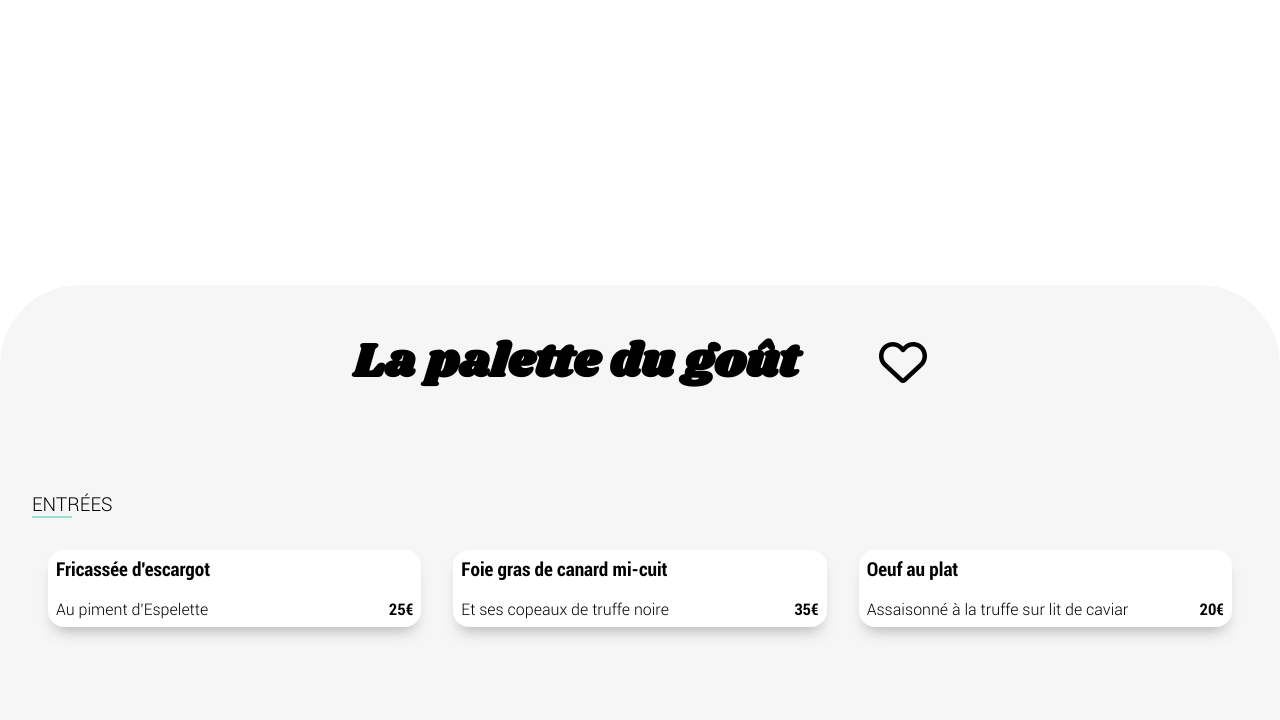
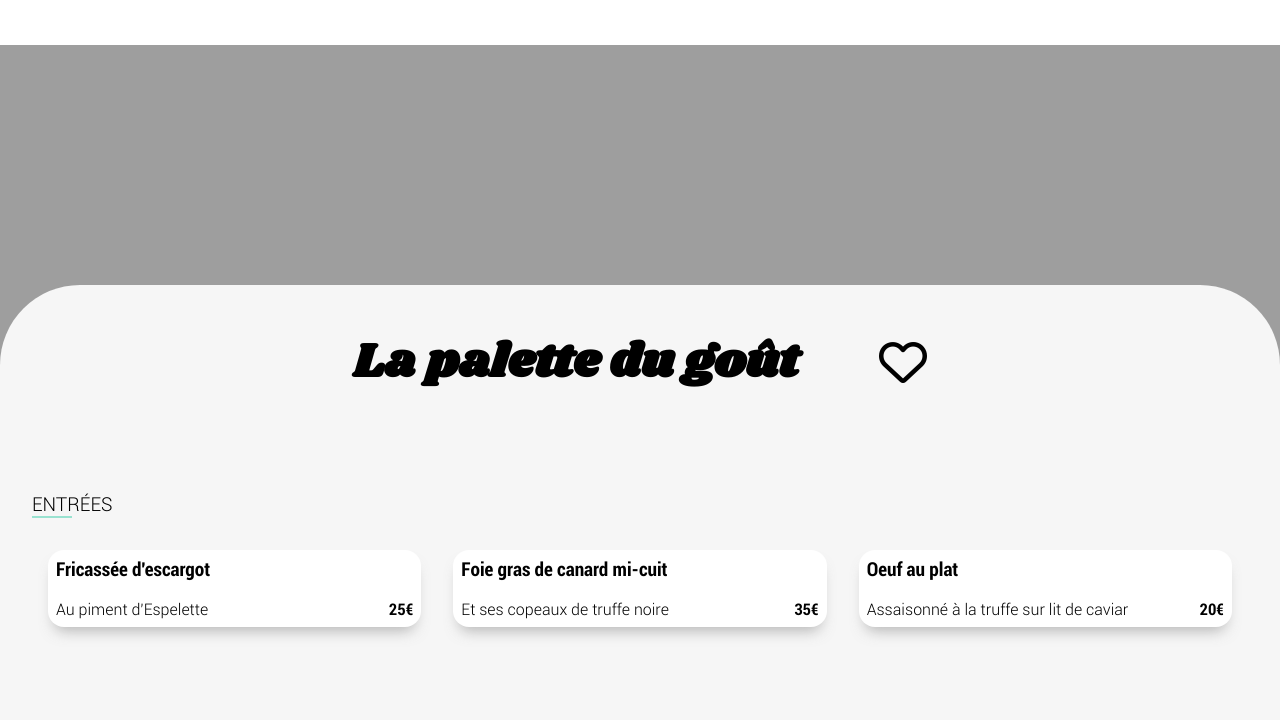
Before and after one commit to CamilleBC/CamilleBianco_3_18062021, a website: page HTML/Menu1.html in a window 1280 px wide. Shown: the part 51-771 px from the top of the page. Drawn offline with Linux system fonts and the light colour scheme; the site is published under a folder, as on GitHub Pages, so addresses that start at the root find nothing; files whose address does not match are found by name.

Commit message:
Utilisation lien relatif background-image menu

```diff
--- a/Sass/Layout/__header.scss
+++ b/Sass/Layout/__header.scss
@@ -12,7 +12,7 @@
         height: 400px;
         width: 100%;
         text-align: center;
-        background: url(/images/restaurants/jay-wennington-N_Y88TWmGwA-unsplash.jpg) 50% 80% no-repeat;
+        background: url(./images/restaurants/jay-wennington-N_Y88TWmGwA-unsplash.jpg) 50% 80% no-repeat;
         background-size: cover;
         &__nom{
             border-radius: 5rem 5rem 0 0;
```
Also changed, not shown: pageCssOMF.css.
